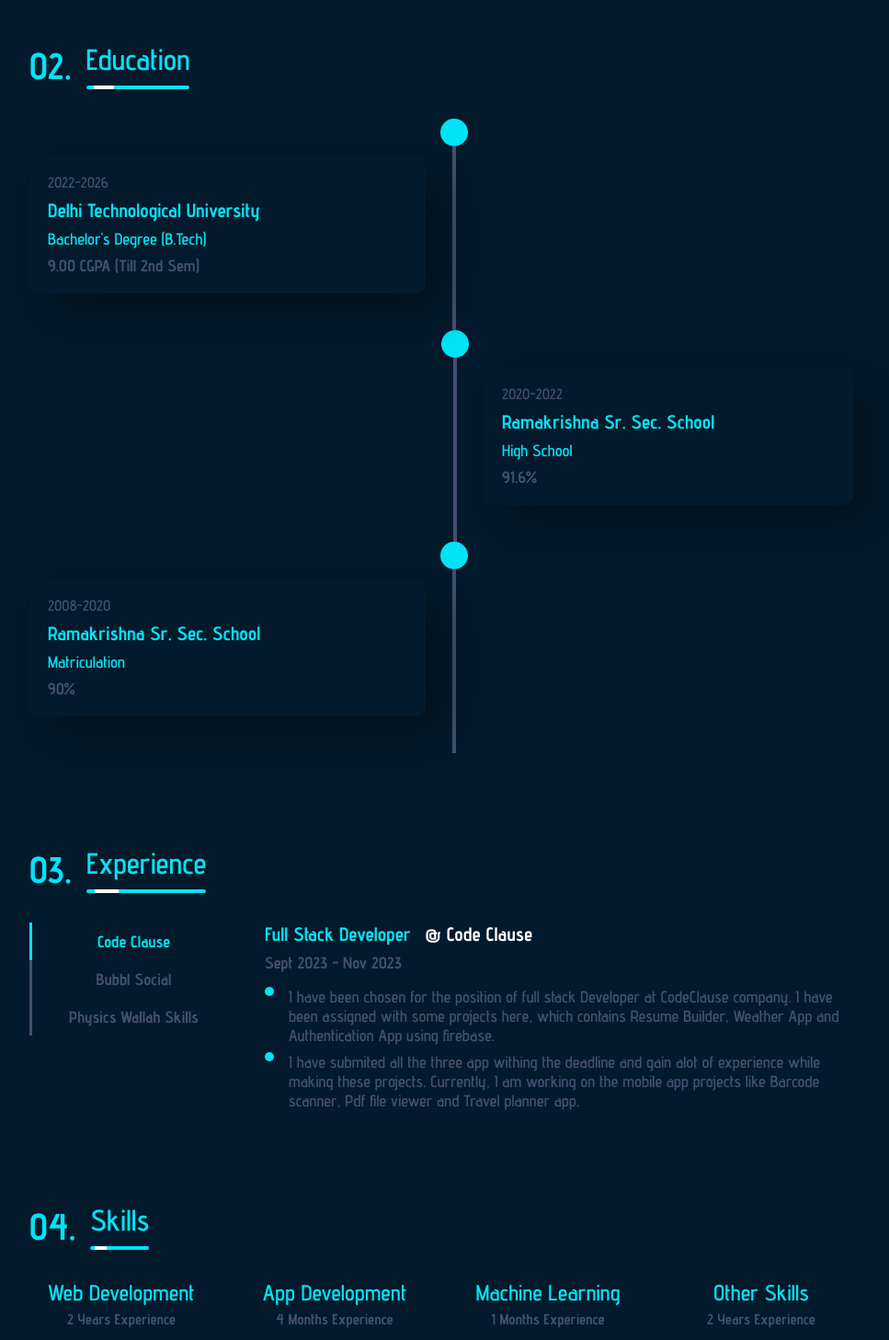
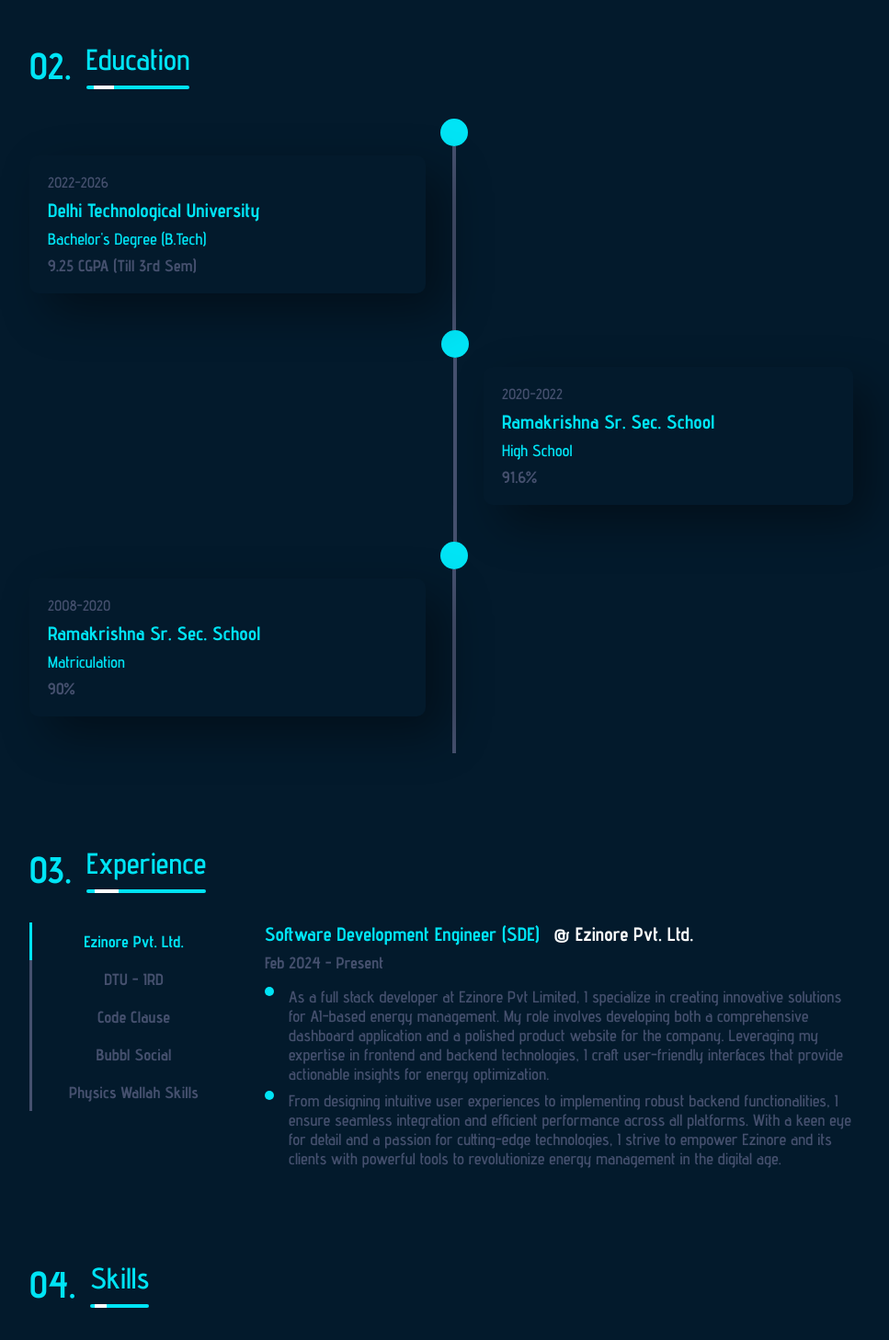
Before and after one commit to aj0911/Abhinav-Jha-Portfolio, a React (Create React App) app: page / in a window 1280 px wide. Shown: the part 1205-2662 px from the top of the page at 92% size, without its empty margins (160-1127 px from the left). Built offline with nearby package versions, Linux system fonts and the light colour scheme.

Commit message:
submit changes

```diff
--- a/src/Components/Helper/Constants.js
+++ b/src/Components/Helper/Constants.js
@@ -19,7 +19,7 @@ export const education = [
         time:'2022-2026',
         name:'Delhi Technological University',
         degree:`Bachelor's Degree (B.Tech)`,
-        passingMarks:'9.00 CGPA (Till 2nd Sem)'
+        passingMarks:'9.25 CGPA (Till 3rd Sem)'
     },
     {
         time:'2020-2022',
@@ -36,6 +36,20 @@ export const education = [
 ]
 
 export const experience = [
+    {
+        time:'Feb 2024 - Present',
+        companyName:'Ezinore Pvt. Ltd.',
+        role:'Software Development Engineer (SDE)',
+        desc1:`As a full stack developer at Ezinore Pvt Limited, I specialize in creating innovative solutions for AI-based energy management. My role involves developing both a comprehensive dashboard application and a polished product website for the company. Leveraging my expertise in frontend and backend technologies, I craft user-friendly interfaces that provide actionable insights for energy optimization.`,
+        desc2:`From designing intuitive user experiences to implementing robust backend functionalities, I ensure seamless integration and efficient performance across all platforms. With a keen eye for detail and a passion for cutting-edge technologies, I strive to empower Ezinore and its clients with powerful tools to revolutionize energy management in the digital age.`
+    },
+    {
+        time:'Feb 2024 - Apr 2024',
+        companyName:'DTU - IRD',
+        role:'Web Developer',
+        desc1:`As an intern at the Dean IRD Office of Delhi Technological University (DTU), I am tasked with developing a full-stack MERN (MongoDB, Express.js, React.js, Node.js) ERP portal. This portal serves to manage government-funded projects for professors at DTU, providing comprehensive tools for project tracking, resource management, financial oversight, and reporting.`,
+        desc2:`My responsibilities include frontend and backend development, database management, user interface design, and ensuring seamless functionality across all aspects of the ERP portal.`
+    },
     {
         time:'Sept 2023 - Nov 2023',
         companyName:'Code Clause',
```
